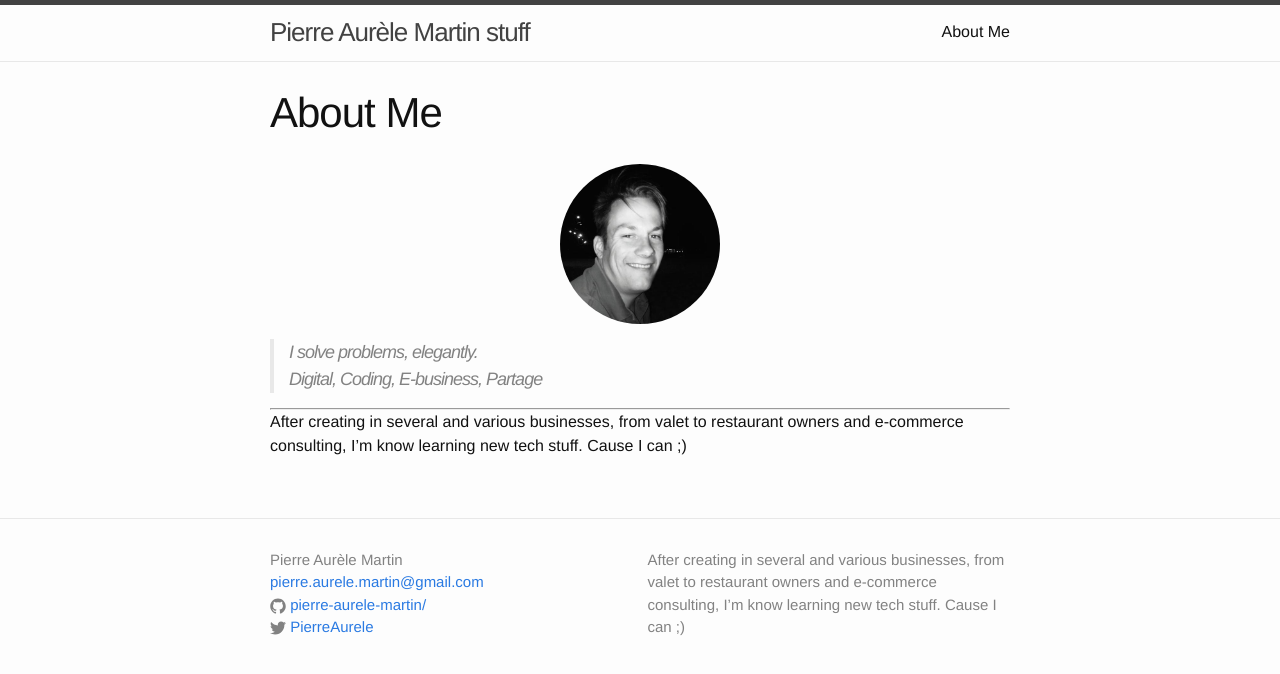
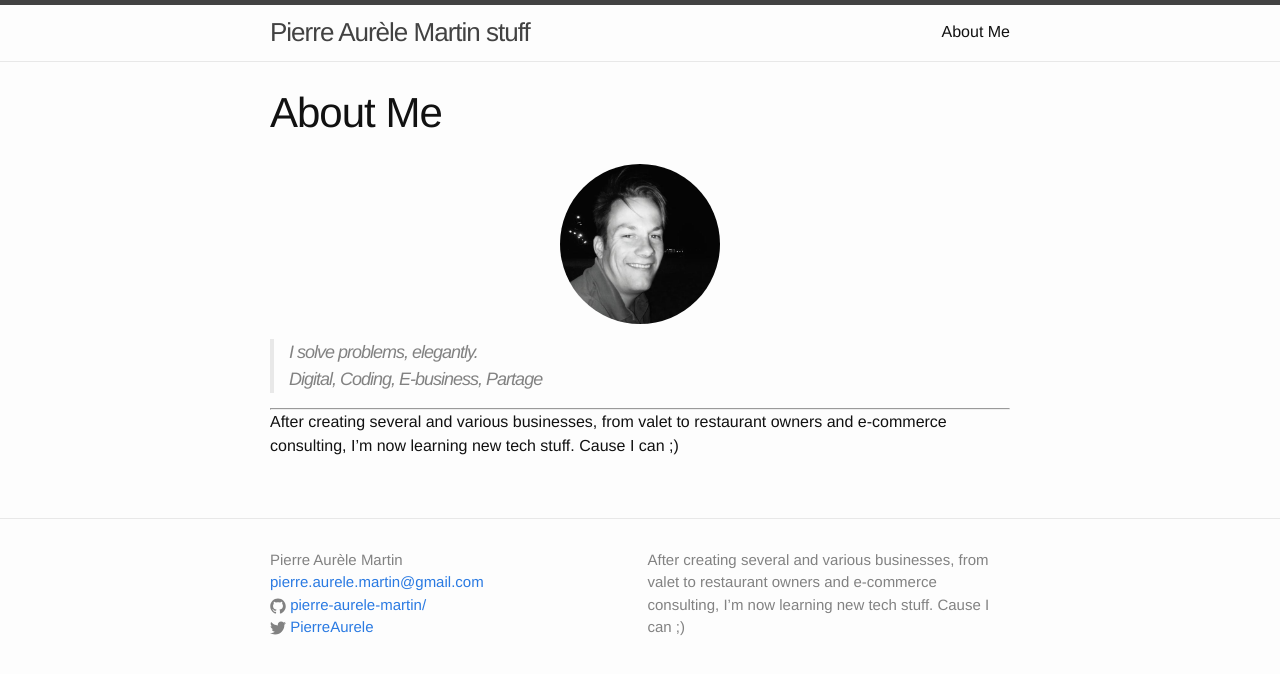
Before and after one commit to pierre-aurele-martin/pamart-in, a Jekyll site: the page built from about.md, in a window 1280 px wide. Shown: the top 674 px of the page. Built offline with Jekyll 4.4.1, drawn with Linux system fonts in a browser that asks for light colours.

Commit message:
desc fix

```diff
--- a/_config.yml
+++ b/_config.yml
@@ -17,8 +17,8 @@ title: Pierre Aurèle Martin stuff
 author: Pierre Aurèle Martin
 email: pierre.aurele.martin@gmail.com
 description: >- # this means to ignore newlines until "baseurl:"
-  After creating in several and various businesses, from valet to restaurant owners and e-commerce consulting,
-  I’m know learning new tech stuff. Cause I can ;)
+  After creating several and various businesses, from valet to restaurant owners and e-commerce consulting,
+  I’m now learning new tech stuff. Cause I can ;)
 baseurl: "" # the subpath of your site, e.g. /blog
 url: "" # the base hostname & protocol for your site, e.g. http://example.com
 twitter_username: PierreAurele
```
